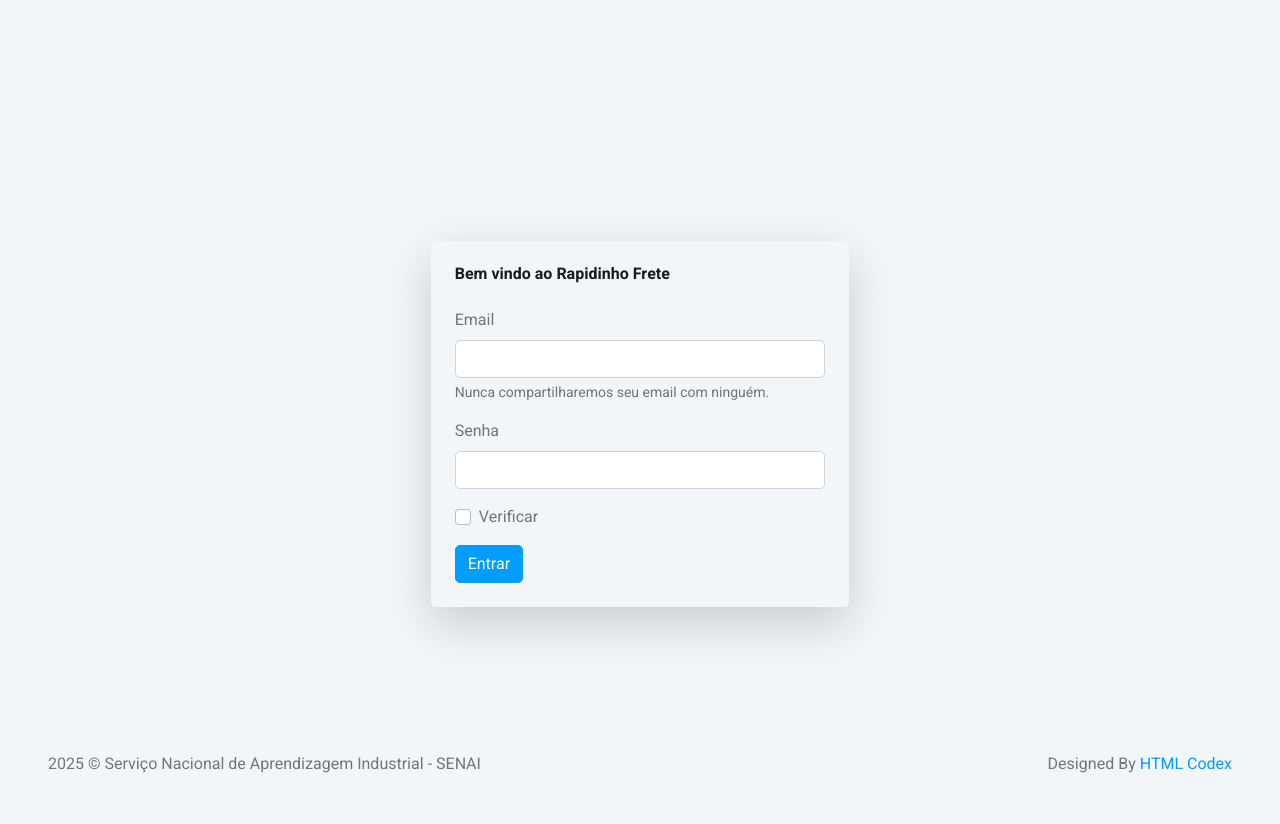
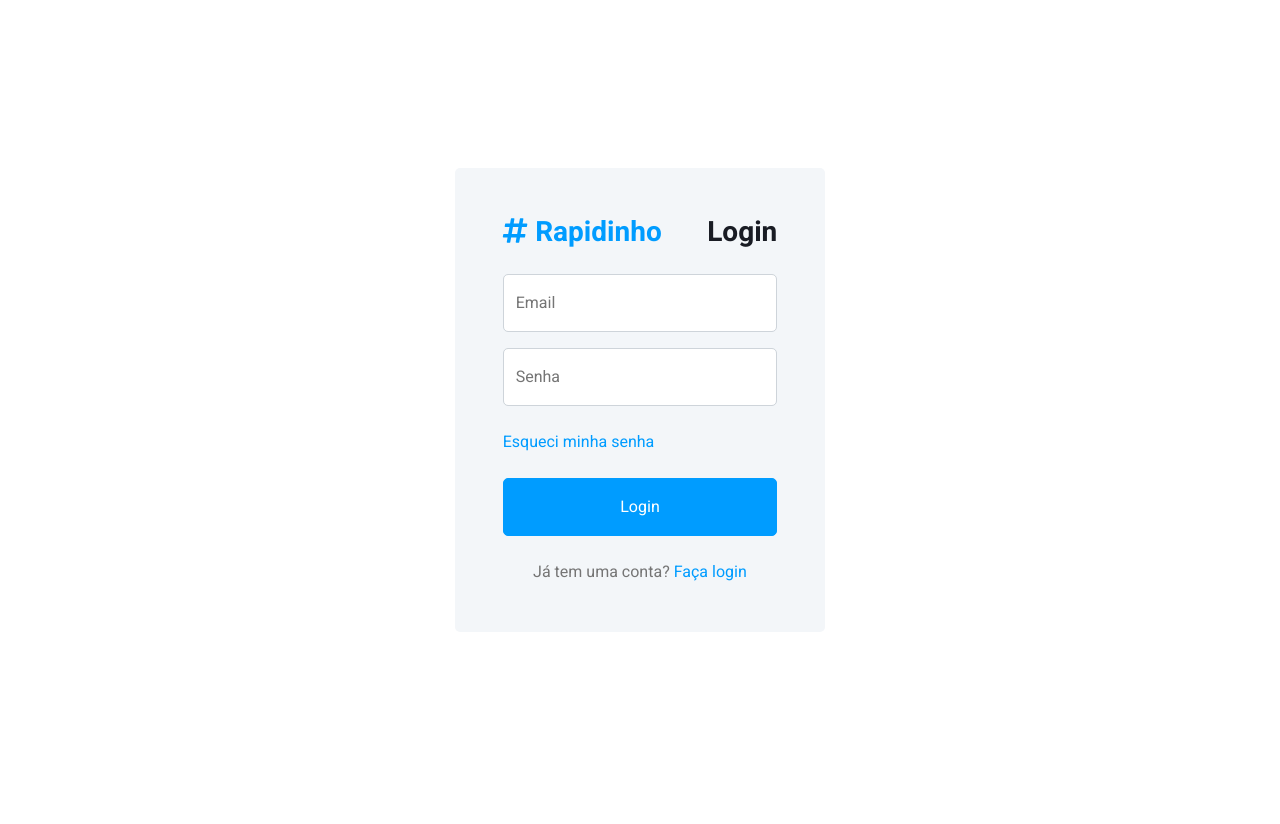
Before and after one commit to Joao0liver/rapidinho-frete, a PHP site: page /forms/index.php in a window 1280 px wide. After the commit the page ends 581 px from the top, so only its background shows below. Run offline with PHP 8.4, Linux system fonts and the light colour scheme; tables that the repository leaves empty or names only in its code hold one stand-in row (values such as "Sample post"); some libraries are stand-ins or nearby versions.

Commit message:
Versão - 16/12/2024 - Modificação do frontend da página de login (forms/index.php); - Adição do "excluir_cliente_adm.php"; - Adição do "editar_cliente_adm.php";

```diff
--- a/forms/cadastro_user.php
+++ b/forms/cadastro_user.php
@@ -113,7 +113,7 @@
                             <?php echo $msg.'<br>'; ?>
                             <button type="submit" class="btn btn-primary py-3 w-100 mb-4">Cadastrar-se</button>
                         </form>
-                        <p class="text-center mb-0">Já tem uma conta? <a href="">Faça log-in</a></p>
+                        <p class="text-center mb-0">Já tem uma conta? <a href="">Faça login</a></p>
                     </div>
                 </div>
             </div>
--- a/forms/index.php
+++ b/forms/index.php
@@ -40,35 +40,96 @@
 }
 ?>
 
-<!-- Form Start -->
-<div class="container-fluid pt-4 px-4">
-    <div class="row min-vh-100 d-flex justify-content-center align-items-center">
-        <div class="col-md-4 bg-light rounded p-4 shadow-lg" style="background-color: #f2f2f2; border-radius: 15px;">
-            <h6 class="mb-4"> Bem vindo ao Rapidinho Frete</h6>
-            <?php echo $msg; ?>
-            <form method="POST" action="">
-                <div class="mb-3">
-                    <label for="login" class="form-label">Email</label>
-                    <input type="email" class="form-control" name="login" id="login" aria-describedby="emailHelp">
-                    <div id="emailHelp" class="form-text">Nunca compartilharemos seu email com ninguém.</div>
+<!DOCTYPE html>
+<html lang="pt-br">
+
+<head>
+    <meta charset="utf-8">
+    <title>Login</title>
+    <meta content="width=device-width, initial-scale=1.0" name="viewport">
+    <meta content="" name="keywords">
+    <meta content="" name="description">
+
+    <!-- Favicon -->
+    <link href="../layout/img/favicon.ico" rel="icon">
+
+    <!-- Google Web Fonts -->
+    <link rel="preconnect" href="https://fonts.googleapis.com">
+    <link rel="preconnect" href="https://fonts.gstatic.com" crossorigin>
+    <link href="https://fonts.googleapis.com/css2?family=Heebo:wght@400;500;600;700&display=swap" rel="stylesheet">
+
+    <!-- Icon Font Stylesheet -->
+    <link href="https://cdnjs.cloudflare.com/ajax/libs/font-awesome/5.10.0/css/all.min.css" rel="stylesheet">
+    <link href="https://cdn.jsdelivr.net/npm/bootstrap-icons@1.4.1/font/bootstrap-icons.css" rel="stylesheet">
+
+    <!-- Libraries Stylesheet -->
+    <link href="../layout/lib/owlcarousel/assets/owl.carousel.min.css" rel="stylesheet">
+    <link href="../layout/lib/tempusdominus/css/tempusdominus-bootstrap-4.min.css" rel="stylesheet" />
+
+    <!-- Customized Bootstrap Stylesheet -->
+    <link href="../layout/css/bootstrap.min.css" rel="stylesheet">
+
+    <!-- Template Stylesheet -->
+    <link href="../layout/css/style.css" rel="stylesheet">
+</head>
+
+<body>
+    <div class="container-xxl position-relative bg-white d-flex p-0">
+        <!-- Spinner Start -->
+        <div id="spinner" class="show bg-white position-fixed translate-middle w-100 vh-100 top-50 start-50 d-flex align-items-center justify-content-center">
+            <div class="spinner-border text-primary" style="width: 3rem; height: 3rem;" role="status">
+                <span class="sr-only">Loading...</span>
+            </div>
+        </div>
+        <!-- Spinner End -->
+
+
+        <!-- Sign In Start -->
+        <div class="container-fluid">
+            <div class="row h-100 align-items-center justify-content-center" style="min-height: 100vh;">
+                <div class="col-12 col-sm-8 col-md-6 col-lg-5 col-xl-4">
+                    <div class="bg-light rounded p-4 p-sm-5 my-4 mx-3">
+                        <div class="d-flex align-items-center justify-content-between mb-3">
+                            <a href="index.php" class="">
+                                <h3 class="text-primary"><i class="fa fa-hashtag me-2"></i>Rapidinho</h3>
+                            </a>
+                            <h3>Login</h3>
+                        </div>
+                        <form method="post" action="index.php">
+                            <div class="form-floating mb-3">
+                                <input type="email" class="form-control" id="floatingInput" name="login" placeholder="name@example.com">
+                                <label for="floatingInput">Email</label>
+                            </div>
+                            <div class="form-floating mb-4">
+                                <input type="password" class="form-control" id="floatingPassword" name="senha" placeholder="Password">
+                                <label for="floatingPassword">Senha</label>
+                            </div>
+                            <div class="d-flex align-items-center justify-content-between mb-4">
+                                <a href="">Esqueci minha senha</a>
+                            </div>
+                            <button type="submit" class="btn btn-primary py-3 w-100 mb-4">Login</button>
+                        </form>
+                        <p class="text-center mb-0">Já tem uma conta? <a href="">Faça login</a></p>
+                    </div>
                 </div>
-                <div class="mb-3">
-                    <label for="senha" class="form-label">Senha</label>
-                    <input type="password" class="form-control" name="senha" id="senha">
-                </div>
-                <div class="mb-3 form-check">
-                    <input type="checkbox" class="form-check-input" id="exampleCheck1">
-                    <label class="form-check-label" for="exampleCheck1">Verificar</label>
-                </div>
-                <button type="submit" class="btn btn-primary">Entrar</button>
-            </form>
+            </div>
         </div>
+        <!-- Sign In End -->
     </div>
-</div>
-<!-- Form End -->
 
-<!-- Footer Start -->
-<div class="fixed-bottom text-center">
-    <?php include_once("../layout/footer.php"); ?>
-</div>
-<!-- Footer End -->
+    <!-- JavaScript Libraries -->
+    <script src="https://code.jquery.com/jquery-3.4.1.min.js"></script>
+    <script src="https://cdn.jsdelivr.net/npm/bootstrap@5.0.0/dist/js/bootstrap.bundle.min.js"></script>
+    <script src="../layout/lib/chart/chart.min.js"></script>
+    <script src="../layout/lib/easing/easing.min.js"></script>
+    <script src="../layout/lib/waypoints/waypoints.min.js"></script>
+    <script src="../layout/lib/owlcarousel/owl.carousel.min.js"></script>
+    <script src="../layout/lib/tempusdominus/js/moment.min.js"></script>
+    <script src="../layout/lib/tempusdominus/js/moment-timezone.min.js"></script>
+    <script src="../layout/lib/tempusdominus/js/tempusdominus-bootstrap-4.min.js"></script>
+
+    <!-- Template Javascript -->
+    <script src="../layout/js/main.js"></script>
+</body>
+
+</html>
--- a/layout/header_adm.php
+++ b/layout/header_adm.php
@@ -69,7 +69,7 @@
                     </div>
                     <a href="../adm/listar_cliente_adm.php" class="nav-item nav-link"><i class="fa fa-th me-2"></i>Clientes</a>
                     <a href="form.html" class="nav-item nav-link"><i class="fa fa-keyboard me-2"></i>Preços</a>
-                    <a href="widget.html" class="nav-item nav-link"><i class="fa fa-th me-2"></i>Logout</a>
+                    <a href="../forms/logout.php" class="nav-item nav-link"><i class="fa fa-th me-2"></i>Logout</a>
                 </div>
             </nav>
         </div>
--- a/layout/header_cliente.php
+++ b/layout/header_cliente.php
@@ -61,7 +61,7 @@
                 <div class="navbar-nav w-100">
                     <a href="#" class="nav-item nav-link" data-bs-toggle="dropdown"><i class="fa fa-laptop me-2"></i>Minhas Solicitações</a>
                     <a href="index.html" class="nav-item nav-link"><i class="fa fa-tachometer-alt me-2"></i>Solicitar Entrega</a>
-                    <a href="widget.html" class="nav-item nav-link"><i class="fa fa-th me-2"></i>Logout</a>
+                    <a href="../forms/logout.php" class="nav-item nav-link"><i class="fa fa-th me-2"></i>Logout</a>
                 </div>
             </nav>
         </div>
--- a/layout/header_mtboy.php
+++ b/layout/header_mtboy.php
@@ -62,7 +62,7 @@
                     <a href="index.html" class="nav-item nav-link"><i class="fa fa-tachometer-alt me-2"></i>Minhas Entregas</a>
                     <a href="#" class="nav-item nav-link" data-bs-toggle="dropdown"><i class="fa fa-laptop me-2"></i>Solicitações</a>
                     <a href="widget.html" class="nav-item nav-link"><i class="fa fa-th me-2"></i>Histórico</a>
-                    <a href="widget.html" class="nav-item nav-link"><i class="fa fa-th me-2"></i>Logout</a>
+                    <a href="../forms/logout.php" class="nav-item nav-link"><i class="fa fa-th me-2"></i>Logout</a>
                 </div>
             </nav>
         </div>
```
Also changed, not shown: adm/editar_cliente_adm.php (added, +78 -0 lines), adm/excluir_cliente_adm.php (added, +16 -0 lines), adm/listar_cliente_adm.php (+30 -4 lines), forms/logout.php (added, +13 -0 lines).
